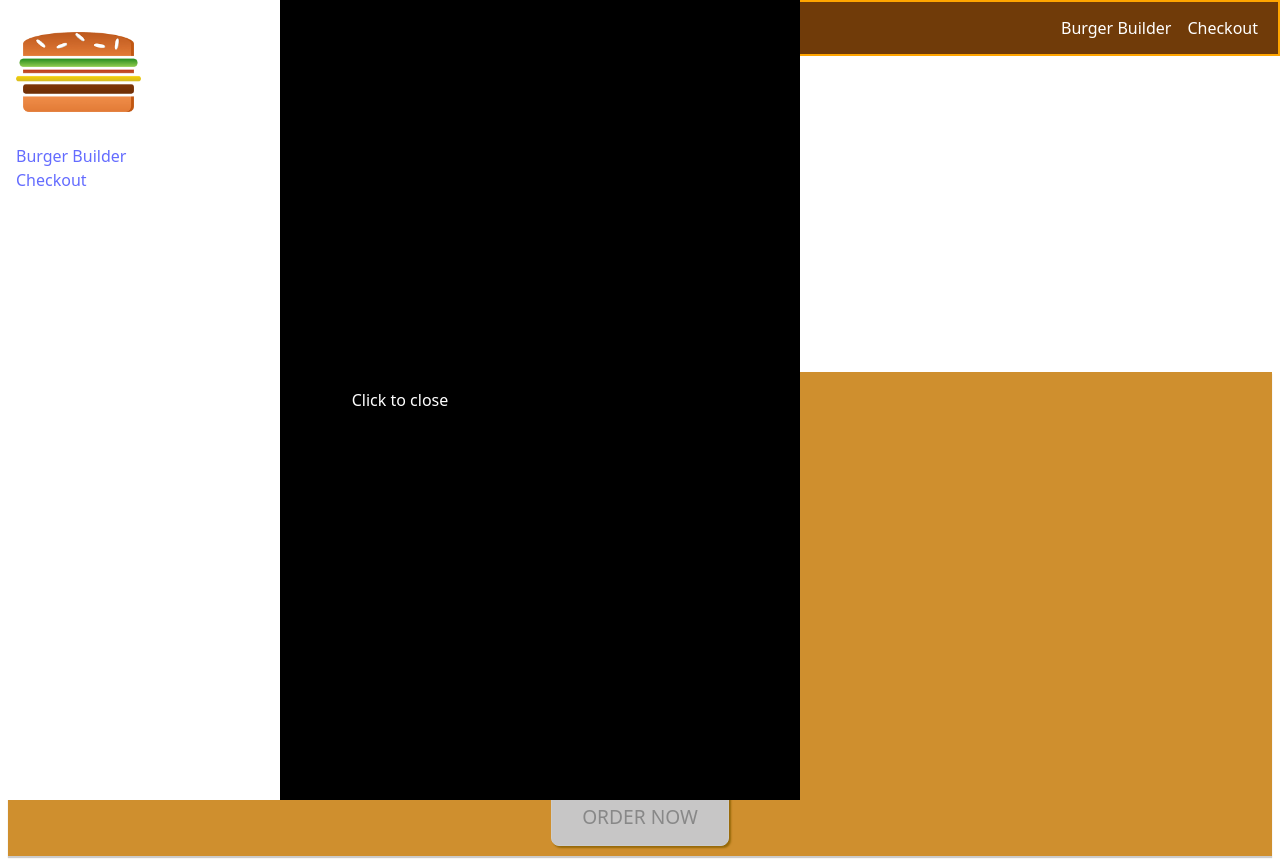
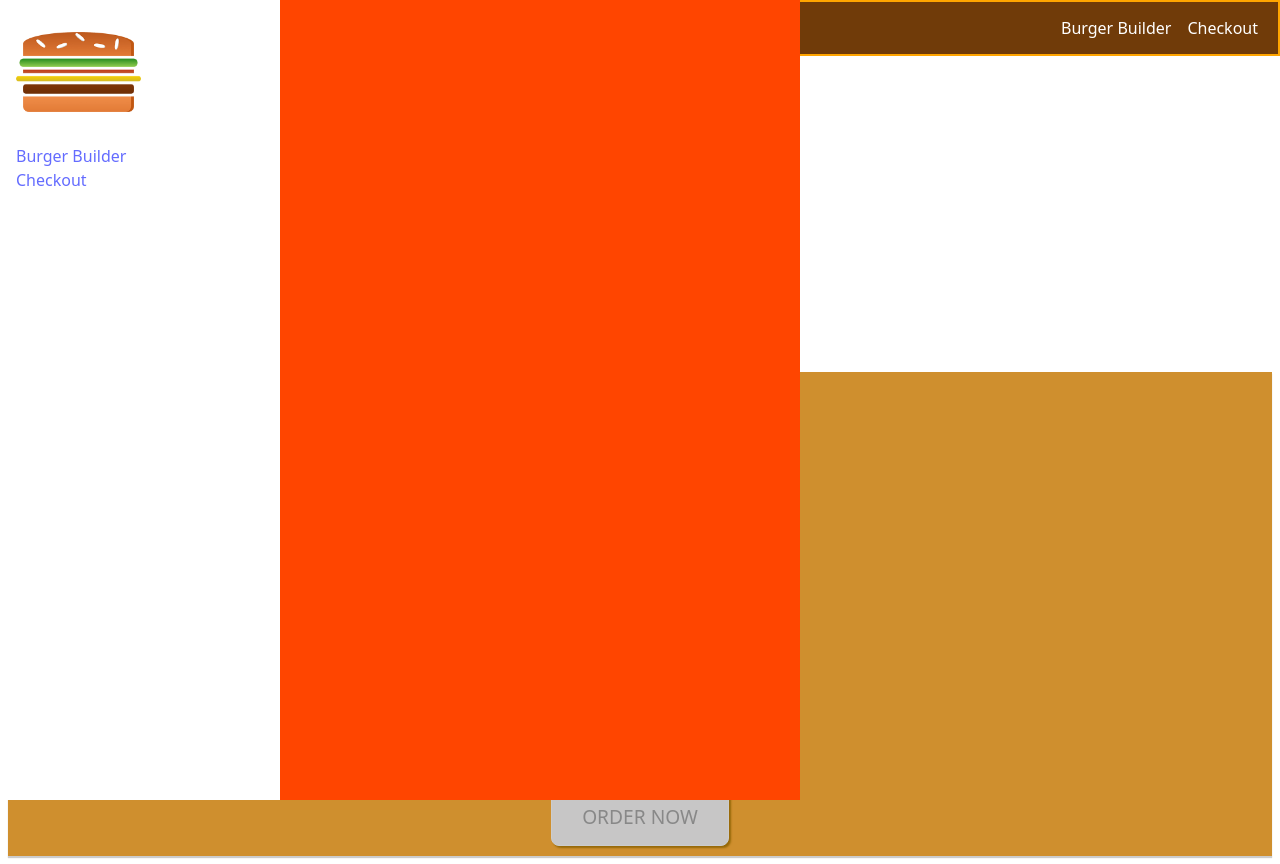
Before and after one commit to johjohcodes/burger-basics--01-project-setup, a React (Vite) app: page / in a window 1280 px wide. Both pictures are taken after a click on the element "MENU". Built offline with nearby package versions, Linux system fonts and the light colour scheme.

Commit message:
God abeg

```diff
--- a/src/components/UI/Backdrop/Backdrop.css
+++ b/src/components/UI/Backdrop/Backdrop.css
@@ -5,5 +5,5 @@
     z-index: 100;
     left : 0;
     top: 0;
-    background-color: black;
+    background-color: orangered
 }
--- a/src/components/UI/Backdrop/Backdrop.jsx
+++ b/src/components/UI/Backdrop/Backdrop.jsx
@@ -18,9 +18,9 @@
     return props.show ? (
         <div className="Backdrop" onClick={handleClick}>
             {/* Temporary debug text - remove after fixing */}
-            <div style={{color: 'white', position: 'absolute', top: '50%', left: '50%', transform: 'translate(-50%, -50%)'}}>
+            {/* <div style={{color: 'white', position: 'absolute', top: '50%', left: '50%', transform: 'translate(-50%, -50%)'}}>
                 Click to close
-            </div>
+            </div> */}
         </div>
     ) : null;
 };
```
